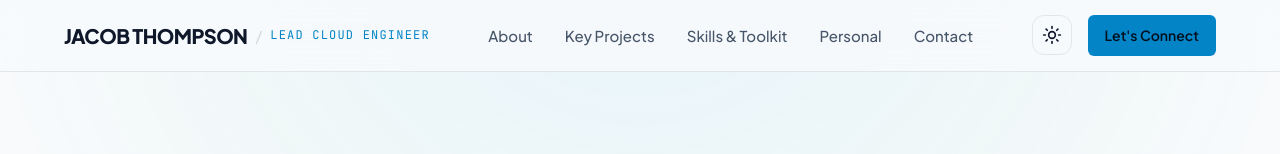
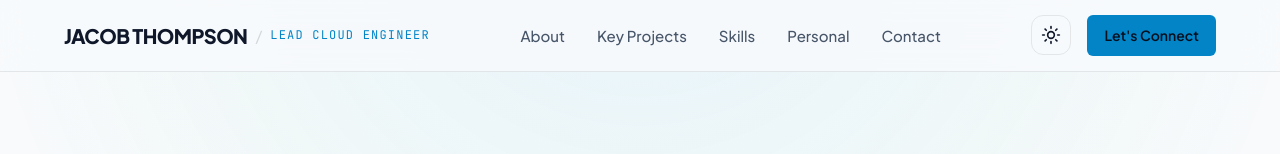
Before and after one commit to JakeThompson91/website, a plain HTML site: page index.html in a window 1280 px wide. Shown: the top 154 px of the page. Drawn offline with Linux system fonts and the light colour scheme.

Commit message:
Updating section titles to be more uniform

```diff
--- a/index.html
+++ b/index.html
@@ -35,7 +35,7 @@
         <ul class="nav-links">
           <li><a href="#about" class="nav-link" id="nav-about">About</a></li>
           <li><a href="#architecture" class="nav-link" id="nav-architecture">Key Projects</a></li>
-          <li><a href="#skills" class="nav-link" id="nav-skills">Skills & Toolkit</a></li>
+          <li><a href="#skills" class="nav-link" id="nav-skills">Skills</a></li>
           <li><a href="#personal" class="nav-link" id="nav-personal">Personal</a></li>
           <li><a href="#contact" class="nav-link" id="nav-contact">Contact</a></li>
         </ul>
@@ -60,7 +60,7 @@
       <ul class="mobile-nav-links">
         <li><a href="#about" class="mobile-link">About</a></li>
         <li><a href="#architecture" class="mobile-link">Key Projects</a></li>
-        <li><a href="#skills" class="mobile-link">Skills & Toolkit</a></li>
+        <li><a href="#skills" class="mobile-link">Skills</a></li>
         <li><a href="#personal" class="mobile-link">Personal</a></li>
         <li><a href="#contact" class="mobile-link">Contact</a></li>
       </ul>
```
